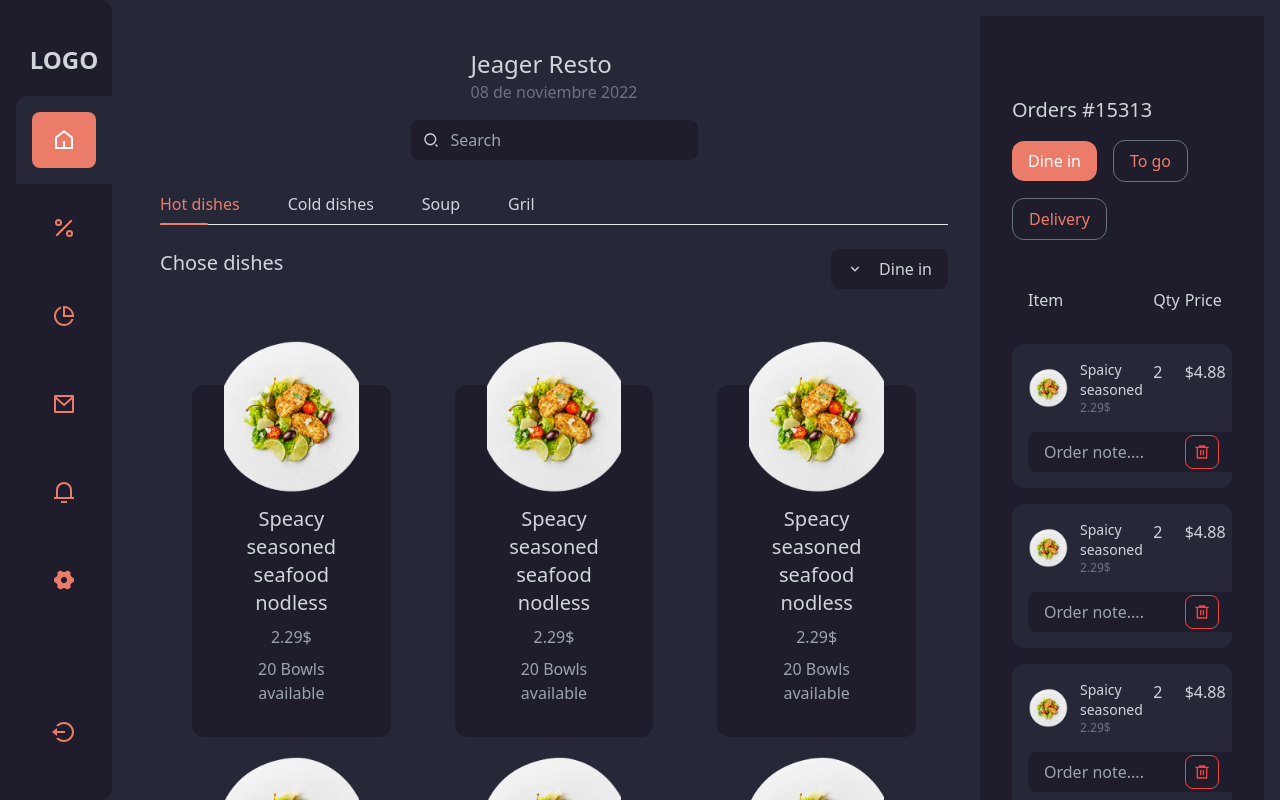
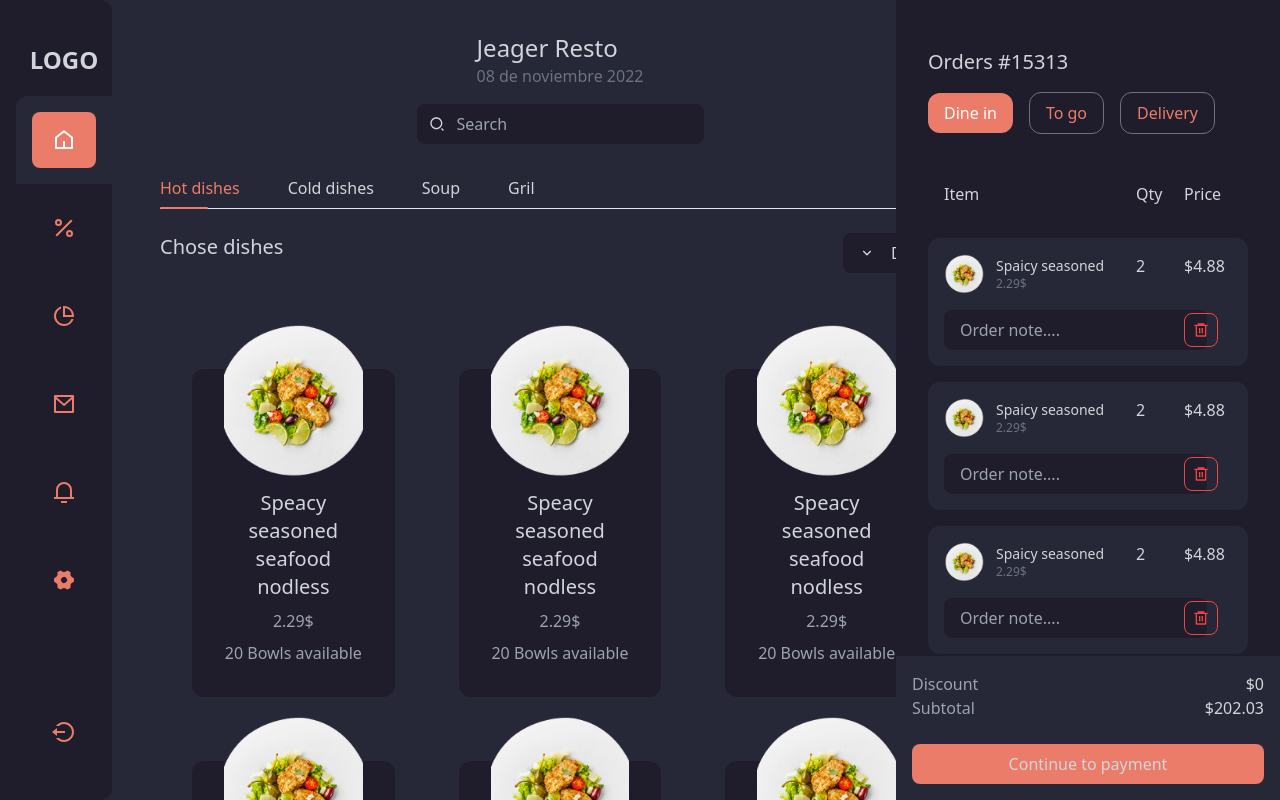
Before and after one commit to Gaston-Aller-00/Dashboard-store, a React (Vite) app: page / in a window 1280 px wide. Shown: the top 800 px of the page. Built offline with nearby package versions, Linux system fonts and the light colour scheme.

Commit message:
componentizar

```diff
--- a/src/App.jsx
+++ b/src/App.jsx
@@ -48,8 +48,8 @@ import SideBar from "./components/shared/SideBar";
           </button>
         </nav>
         {/* el pb-20 es para que la ultima card no quede pegada a la barra del menu ⬇️ */}
-        <main className="lg:pl-32 grid grid-cols-1 lg:grid-cols-8 p-4 pb-20">
-          <div className="lg:col-span-6 md:p-8 ">
+        <main className="lg:pl-32 grid grid-cols-1 lg:grid-cols-8 pb-20">
+          <div className="lg:col-span-6 md:p-8 p-4 ">
             {/* Header */}
             <header>
               {/* Titulo y busqueda */}
@@ -162,13 +162,13 @@ import SideBar from "./components/shared/SideBar";
           </div>
           {/* condicional ternario para que empiece en false el menu  */}
           <div
-            className={`lg:col-span-2  fixed lg:static lg:min-h-screen   top-0 bg-[#1F1D2B]  w-full h-full transition-all  ${
+            className={`lg:col-span-2  fixed     top-0 bg-[#1F1D2B]  w-full lg:w-96 lg:right-0 h-full transition-all  ${
               showOrder ? "right-0" : "-right-full"
             } `}
           >
             {/* Orders componentizar*/}
             {/* X cierra la ventana con  toggleOrders y  lg:hiddenme enconde la x en pantalla grande */}
-            <div className="relative pt-16 text-gray-300 p-8 h-full ">
+            <div className="relative pt-16 lg:pt-8 text-gray-300 p-8 h-full ">
               <RiCloseLine
                 onClick={toggleOrders}
                 className="lg:hidden absolute left-4 top-4 p-3 box-content text-gray-300 bg-[#262837] rounded-full text-xl"
```
